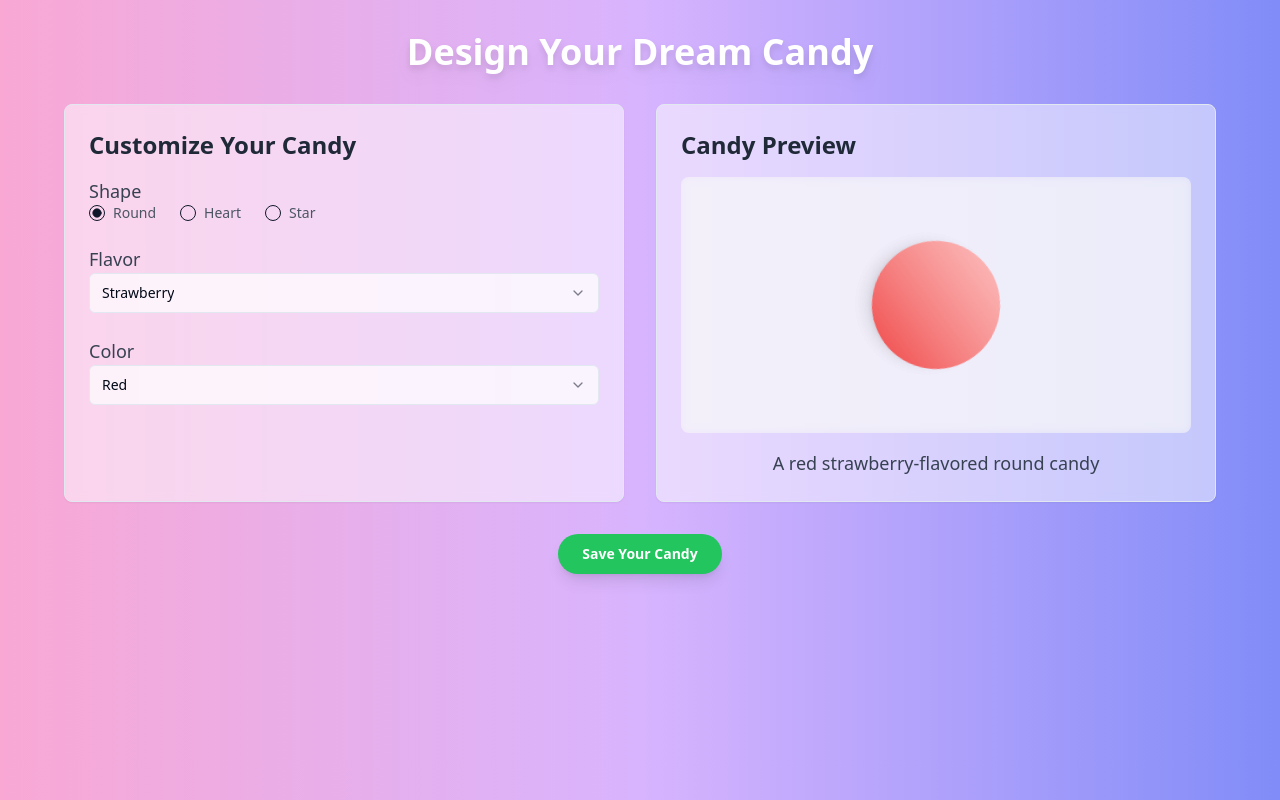
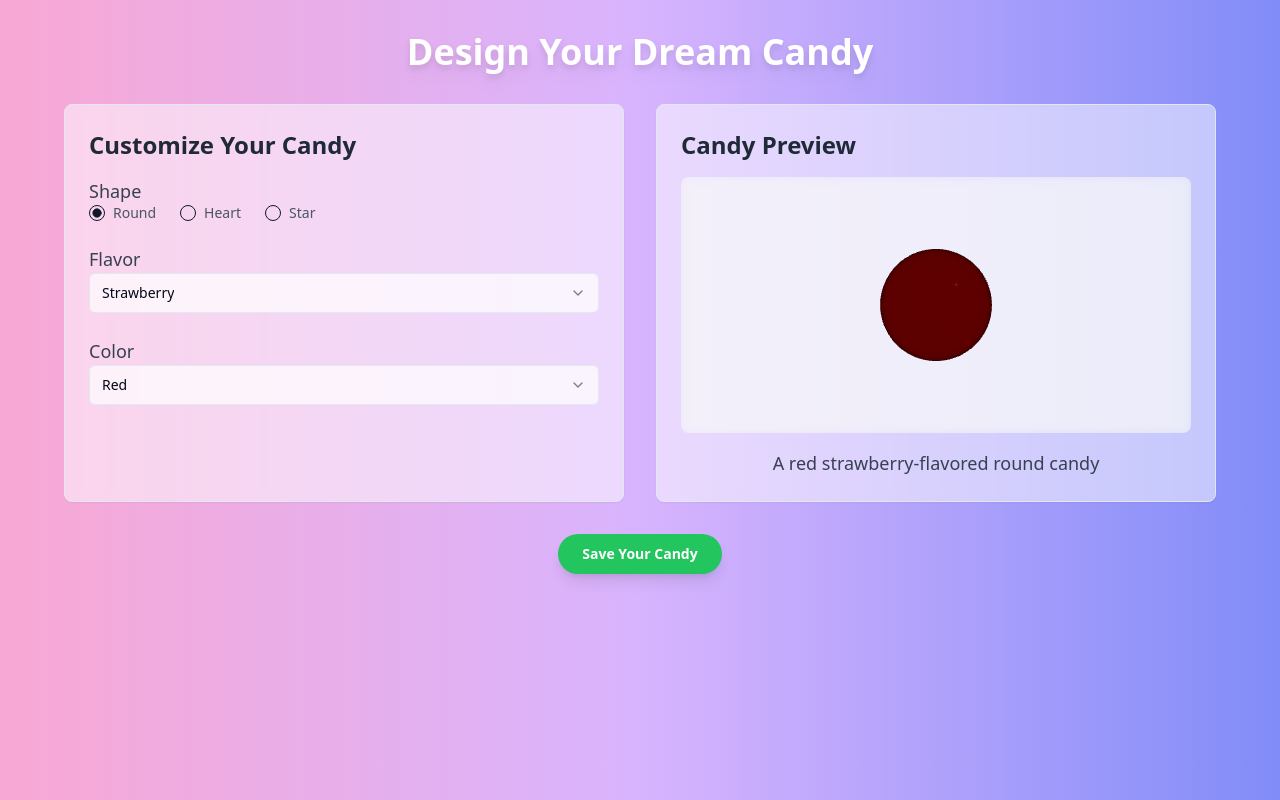
Before and after one commit to GPT-Engineer-App-Dev/candy-creator-galaxy, a React (Vite) app: page / in a window 1280 px wide. Built offline with nearby package versions, Linux system fonts and the light colour scheme.

Commit message:
Add 3D effects to components
Implement 3D visual effects for UI components to enhance the user experience.
[skip gpt_engineer]

```diff
--- a/package.json
+++ b/package.json
@@ -39,6 +39,8 @@
     "@radix-ui/react-toggle": "^1.1.0",
     "@radix-ui/react-toggle-group": "^1.1.0",
     "@radix-ui/react-tooltip": "^1.1.0",
+    "@react-three/drei": "^9.102.3",
+    "@react-three/fiber": "^8.15.19",
     "@tanstack/react-query": "^5.48.0",
     "class-variance-authority": "^0.7.0",
     "clsx": "^2.1.0",
@@ -60,6 +62,7 @@
     "sonner": "^1.5.0",
     "tailwind-merge": "^2.2.1",
     "tailwindcss-animate": "^1.0.7",
+    "three": "^0.162.0",
     "vaul": "^0.9.1",
     "zod": "^3.23.8"
   },
--- a/src/components/CandyPreview.jsx
+++ b/src/components/CandyPreview.jsx
@@ -1,56 +1,13 @@
 import React from 'react';
 import { Card, CardContent } from './ui/card';
-import { motion } from 'framer-motion';
+import CandyPreview3D from './CandyPreview3D';
 
 const CandyPreview = ({ shape, flavor, color }) => {
-  const colorClass = {
-    red: 'from-red-300 to-red-500',
-    blue: 'from-blue-300 to-blue-500',
-    yellow: 'from-yellow-300 to-yellow-500',
-    purple: 'from-purple-300 to-purple-500',
-  };
-
-  const renderShape = () => {
-    const baseClasses = `w-32 h-32 bg-gradient-to-br ${colorClass[color]} shadow-lg`;
-    const shineClasses = "after:content-[''] after:absolute after:top-0 after:left-0 after:right-0 after:bottom-0 after:bg-gradient-to-br after:from-white after:to-transparent after:opacity-30 after:rounded-full";
-
-    switch (shape) {
-      case 'round':
-        return (
-          <motion.div
-            className={`${baseClasses} rounded-full relative overflow-hidden ${shineClasses}`}
-            animate={{ rotate: 360 }}
-            transition={{ duration: 20, repeat: Infinity, ease: "linear" }}
-          />
-        );
-      case 'heart':
-        return (
-          <motion.div
-            className={`${baseClasses} heart-shape relative overflow-hidden ${shineClasses}`}
-            animate={{ scale: [1, 1.1, 1] }}
-            transition={{ duration: 2, repeat: Infinity }}
-          />
-        );
-      case 'star':
-        return (
-          <motion.div
-            className={`${baseClasses} star-shape relative overflow-hidden ${shineClasses}`}
-            animate={{ rotate: 360, scale: [1, 1.1, 1] }}
-            transition={{ duration: 10, repeat: Infinity, ease: "linear" }}
-          />
-        );
-      default:
-        return null;
-    }
-  };
-
   return (
     <Card className="bg-white/50 backdrop-blur-sm">
       <CardContent className="p-6">
         <h2 className="text-2xl font-semibold mb-4 text-gray-800">Candy Preview</h2>
-        <div className="flex justify-center items-center h-64 bg-gray-100/50 rounded-lg backdrop-blur-sm">
-          {renderShape()}
-        </div>
+        <CandyPreview3D shape={shape} color={color} />
         <div className="mt-4 text-center">
           <p className="text-lg text-gray-700">
             A {color} {flavor}-flavored {shape} candy
--- /dev/null
+++ b/src/components/CandyPreview3D.jsx
@@ -0,0 +1,67 @@
+import React, { useRef } from 'react';
+import { Canvas, useFrame } from '@react-three/fiber';
+import { OrbitControls, PerspectiveCamera } from '@react-three/drei';
+import * as THREE from 'three';
+
+const CandyShape = ({ shape, color }) => {
+  const meshRef = useRef();
+
+  useFrame((state) => {
+    meshRef.current.rotation.y += 0.01;
+  });
+
+  const getGeometry = () => {
+    switch (shape) {
+      case 'round':
+        return new THREE.SphereGeometry(1, 32, 32);
+      case 'heart':
+        const heartShape = new THREE.Shape();
+        heartShape.moveTo(0, 0.8);
+        heartShape.bezierCurveTo(0, 1.1, 0.3, 1.4, 0.8, 1.4);
+        heartShape.bezierCurveTo(1.3, 1.4, 1.6, 1.1, 1.6, 0.8);
+        heartShape.bezierCurveTo(1.6, 0.5, 1.3, 0.2, 0.8, -0.2);
+        heartShape.bezierCurveTo(0.3, 0.2, 0, 0.5, 0, 0.8);
+        return new THREE.ExtrudeGeometry(heartShape, { depth: 0.5, bevelEnabled: true, bevelSegments: 8, steps: 2, bevelSize: 0.1, bevelThickness: 0.1 });
+      case 'star':
+        const starShape = new THREE.Shape();
+        for (let i = 0; i < 5; i++) {
+          const angle = (i * 4 * Math.PI) / 5;
+          const x = Math.cos(angle);
+          const y = Math.sin(angle);
+          if (i === 0) starShape.moveTo(x, y);
+          else starShape.lineTo(x, y);
+        }
+        return new THREE.ExtrudeGeometry(starShape, { depth: 0.5, bevelEnabled: true, bevelSegments: 8, steps: 2, bevelSize: 0.1, bevelThickness: 0.1 });
+      default:
+        return new THREE.BoxGeometry(1, 1, 1);
+    }
+  };
+
+  const material = new THREE.MeshPhysicalMaterial({
+    color: new THREE.Color(color),
+    metalness: 0.1,
+    roughness: 0.2,
+    clearcoat: 1,
+    clearcoatRoughness: 0.1,
+  });
+
+  return (
+    <mesh ref={meshRef} geometry={getGeometry()} material={material} />
+  );
+};
+
+const CandyPreview3D = ({ shape, color }) => {
+  return (
+    <div className="w-full h-64 bg-gray-100/50 rounded-lg backdrop-blur-sm">
+      <Canvas>
+        <PerspectiveCamera makeDefault position={[0, 0, 5]} />
+        <OrbitControls enableZoom={false} />
+        <ambientLight intensity={0.5} />
+        <pointLight position={[10, 10, 10]} intensity={1} />
+        <CandyShape shape={shape} color={color} />
+      </Canvas>
+    </div>
+  );
+};
+
+export default CandyPreview3D;
```
Also changed, not shown: 1 other file (tests, documents, lock files or other folders).
